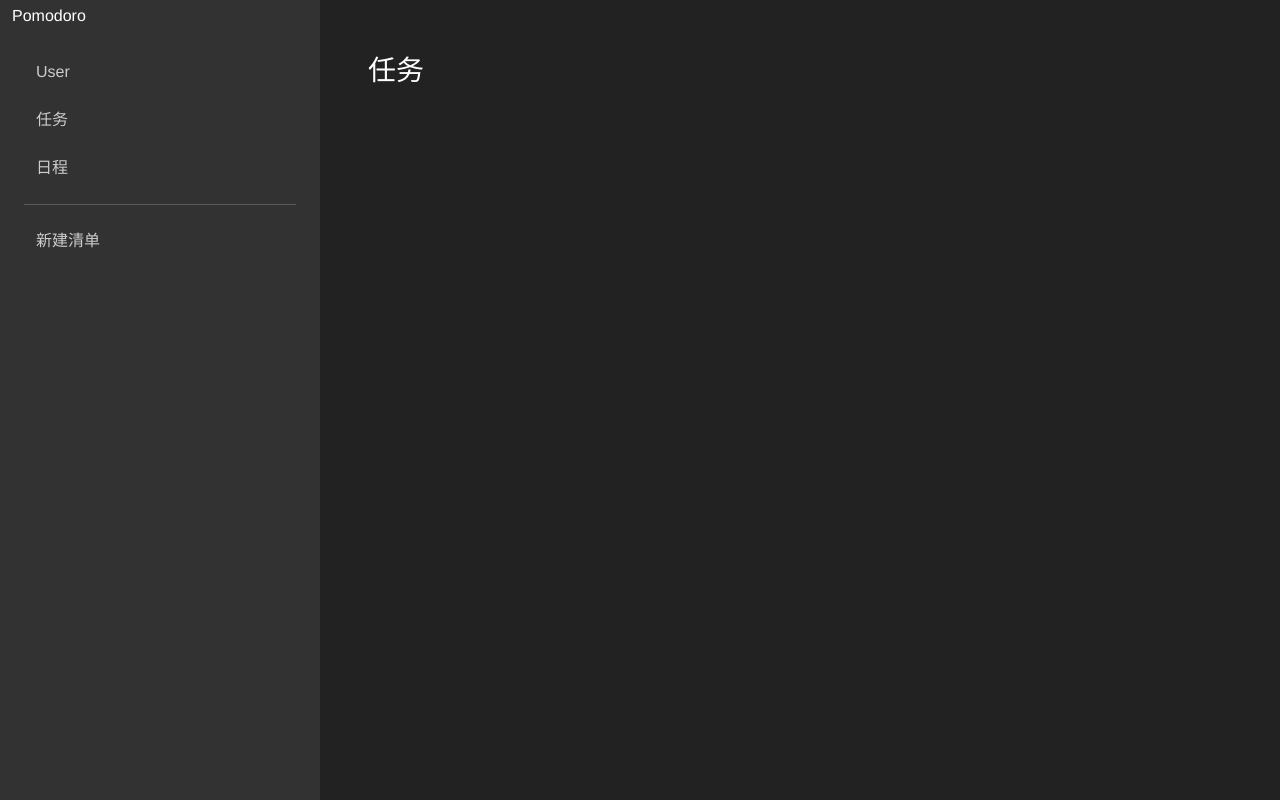
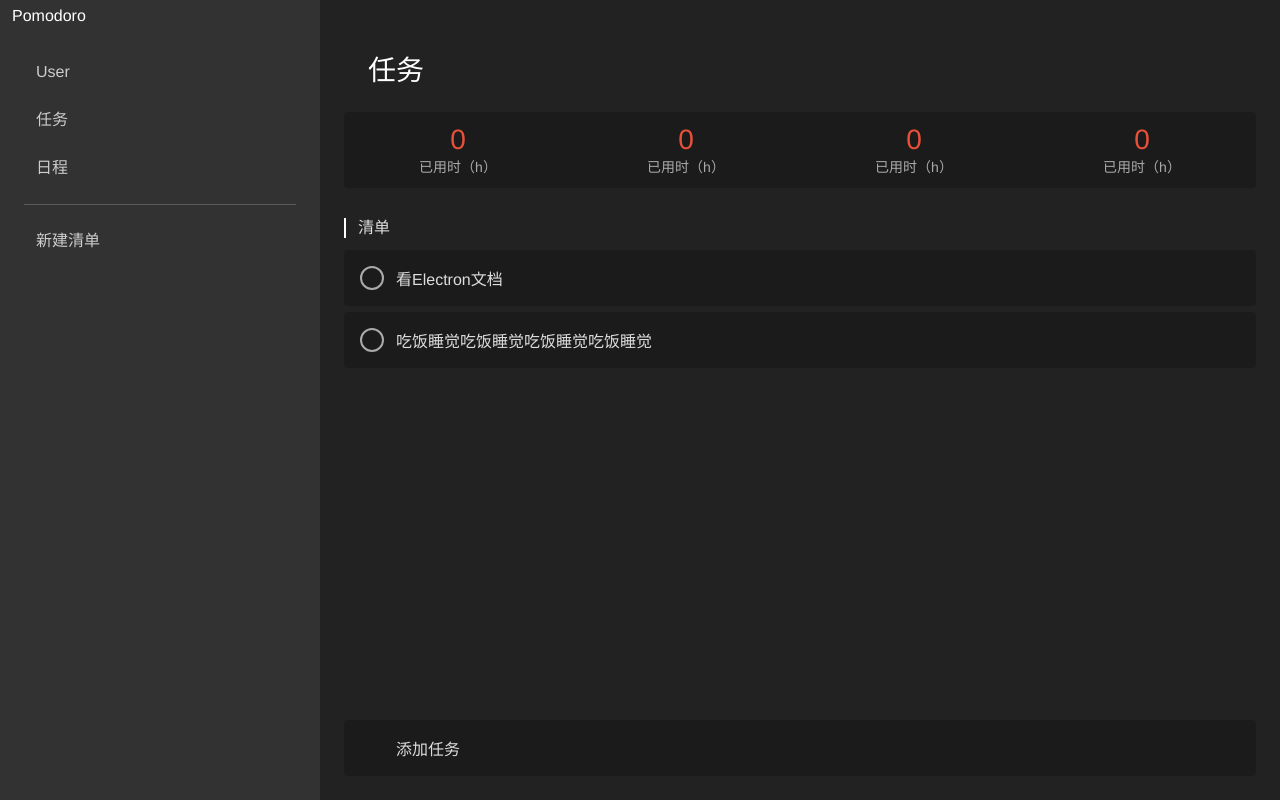
Before and after one commit to dakeng/pomodoro, a Vue app: page /#/ in a window 1280 px wide. Built offline with nearby package versions, Linux system fonts and the light colour scheme; a small style sheet from the web is missing.

Commit message:
edit layout

```diff
--- a/src/App.vue
+++ b/src/App.vue
@@ -45,7 +45,39 @@
           <span>任务</span>
         </div>
         <div class="task-timer">
-
+          <div class="task-timer-item">
+            <div class="task-timer-count">0</div>
+            <div class="task-timer-type">已用时（h）</div>
+          </div>
+          <div class="task-timer-item">
+            <div class="task-timer-count">0</div>
+            <div class="task-timer-type">已用时（h）</div>
+          </div>
+          <div class="task-timer-item">
+            <div class="task-timer-count">0</div>
+            <div class="task-timer-type">已用时（h）</div>
+          </div>
+          <div class="task-timer-item">
+            <div class="task-timer-count">0</div>
+            <div class="task-timer-type">已用时（h）</div>
+          </div>
+        </div>
+        <div class="task-list-container">
+          <div class="task-list">
+            <div class="task-list-title">清单</div>
+            <div class="task-list-item">
+              <i class="icon-circle "></i>
+              <p>看Electron文档</p>
+            </div>
+            <div class="task-list-item">
+              <i class="icon-circle "></i>
+              <p>吃饭睡觉吃饭睡觉吃饭睡觉吃饭睡觉</p>
+            </div>
+          </div>
+        </div>
+        <div class="task-add-container">
+          <i class="iconfont icon-plus"></i>
+          <input value="添加任务"/>
         </div>
       </div>
     </div>
@@ -86,6 +118,17 @@ body {
   margin: 0;
   height: 100%;
   display: flex;
+}
+
+p {
+  margin: 0;
+}
+
+input {
+    padding: 0;
+    border: none;
+    background: none;
+    font-size: inherit;
 }
 
 #app {
@@ -204,7 +247,9 @@ body {
 }
 
 .main-container {
-  padding: 0 24px;
+  display: flex;
+  flex-direction: column;
+  padding: 24px;
 
   .task-title {
     color: #fff;
@@ -216,4 +261,90 @@ body {
     }
   }
 }
+
+.task-timer {
+  background: rgba($color: #000, $alpha: .2);
+  display: flex;
+  justify-content: space-around;
+  padding: 12px 0;
+  margin-top: 24px;
+  border-radius: 4px;
+
+  .task-timer-item {
+    text-align: center;
+
+    .task-timer-count {
+      color: #e85038;
+      font-size: 28px;
+    }
+
+    .task-timer-type {
+      color: #aaa;
+      font-size: 14px;
+    }
+  }
+}
+
+.task-list-container {
+  flex: 1 1 auto;
+  padding-top: 24px;
+  color: #ddd;
+
+  .task-list {
+    .task-list-title {
+      display: flex;
+      line-height: 32px;
+
+      &::before {
+        content: '';
+        display: inline-block;
+        width: 2px;
+        background: #fff;
+        margin: 6px 12px 6px 0;
+      }
+    }
+
+    .task-list-item {
+      display: flex;
+      align-items: center;
+      background: rgba($color: #000, $alpha: .2);
+      padding: 16px;
+      border-radius: 4px;
+      margin-top: 6px;
+
+      .icon-circle {
+        display: inline-block;
+        width: 24px;
+        height: 24px;
+        box-sizing: border-box;
+        border-radius: 50%;
+        border: 2px solid #aaa;
+        margin-right: 12px;
+        flex: 0 0 auto;
+      }
+    }
+  }
+}
+
+.task-add-container {
+  color: #aaa;
+  display: flex;
+  align-items: center;
+  background: rgba($color: #000, $alpha: .2);
+  padding: 16px;
+  border-radius: 4px;
+  margin-top: 12px;
+
+  .icon-plus {
+    width: 24px;
+    height: 24px;
+    line-height: 24px;
+    margin-right: 12px;
+    flex: 0 0 auto;
+  }
+
+  input {
+    color: #ddd;
+  }
+}
 </style>
```
Also changed, not shown: src/assets/icon/close.png (deleted), src/assets/icon/minus.png (deleted).
